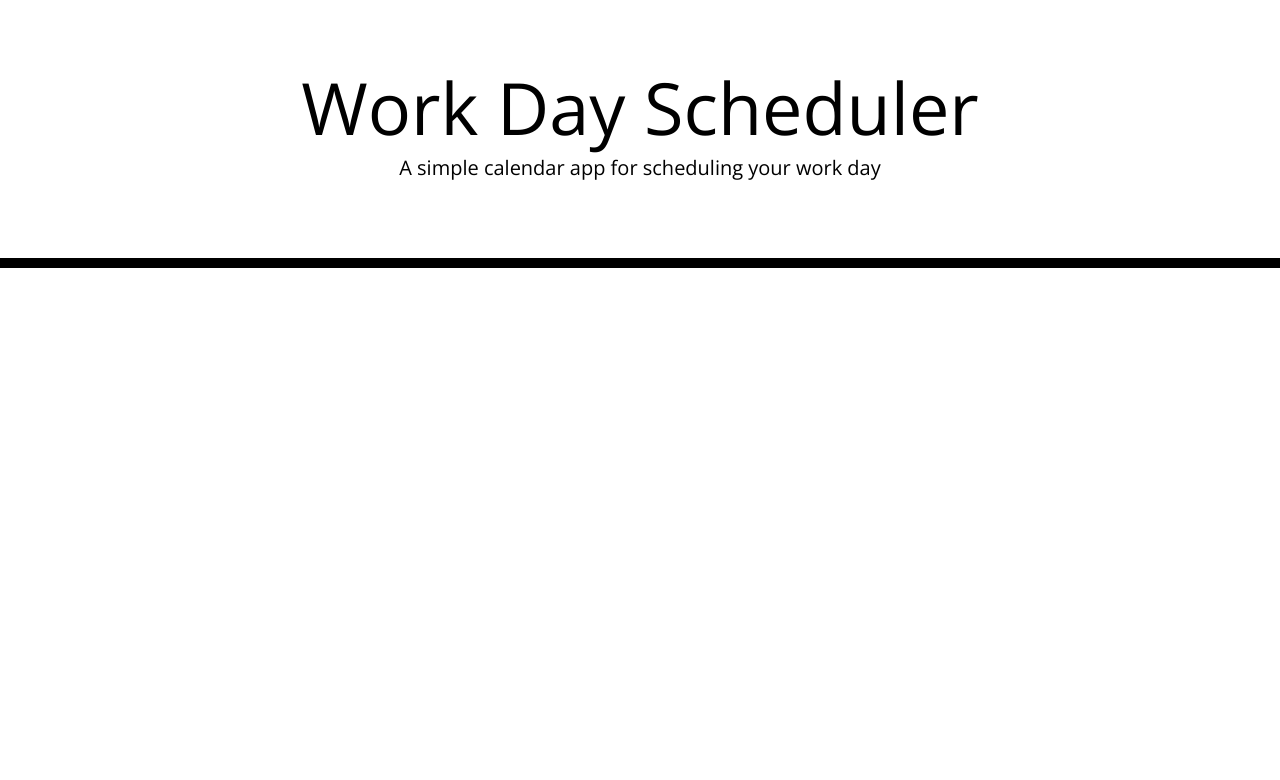
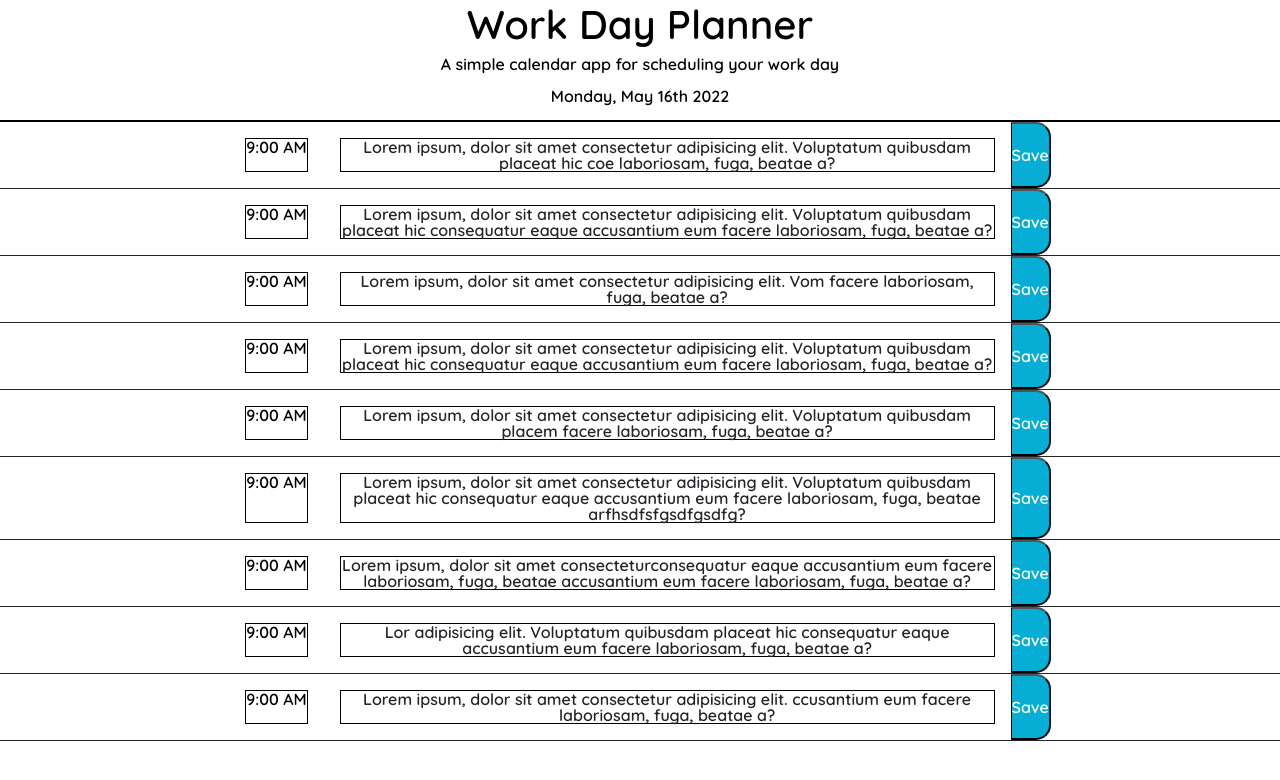
Before and after one commit to lindsey-lansford/day-planner, a plain HTML site: page index.html in a window 1280 px wide. Drawn offline with nearby package versions, Linux system fonts and the light colour scheme; files that its build step writes are made by us from their sources.

Commit message:
added moment in header and styled flexbox layouts

```diff
--- a/css/style.css
+++ b/css/style.css
@@ -1,28 +1,65 @@
+
+* {
+    box-sizing: border-box;
+    margin: 0;
+    padding: 0;
+}
+
+
 body {
-  font-family: 'Open Sans', sans-serif;
-  font-size: 16px;
+    font-family: 'Quicksand', sans-serif;
+    font-size: 1rem;
     line-height: 1;
 }
 
-textarea {
+/* textarea {
     background: transparent;
     border: none;
     resize: none;
     color: #000000;
     border-left: 1px solid black;
     padding: 10px;
-}
+} */
 
-.jumbotron {
+.top-container {
     text-align: center;
     background-color: transparent;
     color: black;
     border-radius: 0;
-  border-bottom: 10px solid black;
+    border-bottom: 2px solid black;
+}
+
+/* .title {
+    margin: 10px 5px;
+    padding: 12px 40px;
+} */
+
+.cal-container {
+    /* display: flex;
+    flex-wrap: wrap; */
+}
+
+.row {
+    display: flex;
+    flex-wrap: wrap;
+    justify-content: center;
+    white-space: pre-wrap;
+    border-bottom: 1px solid;
 }
 
 .description {
+    margin: 1rem;
+    width: 50%;
     white-space: pre-wrap;
+    text-align: center;
+    border: 1px solid #000000;
+}
+
+.hour {
+    margin: 1rem;
+    background-color: #ffffff;
+    color: #000000;
+    border: 1px solid #000000;
 }
 
 .time-block {
@@ -30,17 +67,6 @@ textarea {
     border-radius: 15px;
 }
 
-.row {
-  white-space: pre-wrap;
-  height: 80px;
-  border-top: 1px solid white;
-}
-
-.hour {
-  background-color: #ffffff;
-  color: #000000;
-  border-top: 1px dashed #000000;
-}
 
 .past {
     background-color: #d3d3d3;
--- a/index.html
+++ b/index.html
@@ -14,25 +14,81 @@
       integrity="sha384-50oBUHEmvpQ+1lW4y57PTFmhCaXp0ML5d60M1M7uH2+nqUivzIebhndOJK28anvf"
       crossorigin="anonymous"
     />
-    <link
-      href="https://fonts.googleapis.com/css?family=Open+Sans&display=swap"
-      rel="stylesheet"
-    />
-    <link rel="stylesheet" href="style.css" />
+    <link href="https://fonts.googleapis.com/css2?family=Quicksand:wght@600&display=swap" rel="stylesheet">
+    <link rel="stylesheet" href="./css/style.css" />
     <title>Work Day Scheduler</title>
   </head>
 
   <body>
-    <header class="jumbotron">
-      <h1 class="display-3">Work Day Scheduler</h1>
-      <p class="lead">A simple calendar app for scheduling your work day</p>
-      <p id="currentDay" class="lead"></p>
+    <header class="top-container">
+      <h1 class="title">Work Day Planner</h1>
+      <p>A simple calendar app for scheduling your work day</p>
+      <p id="current-date"></p>
     </header>
-    <div class="container">
-      <!-- Timeblocks go here -->
+
+    <div class="cal-container">
+      <div class="row">
+        <div class="hour">9:00 AM</div>
+        <div class="description">Lorem ipsum, dolor sit amet consectetur adipisicing elit. Voluptatum quibusdam placeat hic coe laboriosam, fuga, beatae a?</div>
+        <button class="saveBtn">Save</button>
+      </div>
+
+      <div class="row">
+        <div class="hour">9:00 AM</div>
+        <div class="description">Lorem ipsum, dolor sit amet consectetur adipisicing elit. Voluptatum quibusdam placeat hic consequatur eaque accusantium eum facere laboriosam, fuga, beatae a?</div>
+        <button class="saveBtn">Save</button>
+      </div>
+
+      <div class="row">
+        <div class="hour">9:00 AM</div>
+        <div class="description">Lorem ipsum, dolor sit amet consectetur adipisicing elit. Vom facere laboriosam, fuga, beatae a?</div>
+        <button class="saveBtn">Save</button>
+      </div>
+
+      <div class="row">
+        <div class="hour">9:00 AM</div>
+        <div class="description">Lorem ipsum, dolor sit amet consectetur adipisicing elit. Voluptatum quibusdam placeat hic consequatur eaque accusantium eum facere laboriosam, fuga, beatae a?</div>
+        <button class="saveBtn">Save</button>
+      </div>
+
+      <div class="row">
+        <div class="hour">9:00 AM</div>
+        <div class="description">Lorem ipsum, dolor sit amet consectetur adipisicing elit. Voluptatum quibusdam placem facere laboriosam, fuga, beatae a?</div>
+        <button class="saveBtn">Save</button>
+      </div>
+
+      <div class="row">
+        <div class="hour">9:00 AM</div>
+        <div class="description">Lorem ipsum, dolor sit amet consectetur adipisicing elit. Voluptatum quibusdam placeat hic consequatur eaque accusantium eum facere laboriosam, fuga, beatae arfhsdfsfgsdfgsdfg?</div>
+        <button class="saveBtn">Save</button>
+      </div>
+
+      <div class="row">
+        <div class="hour">9:00 AM</div>
+        <div class="description">Lorem ipsum, dolor sit amet consecteturconsequatur eaque accusantium eum facere laboriosam, fuga, beatae accusantium eum facere laboriosam, fuga, beatae a?</div>
+        <button class="saveBtn">Save</button>
+      </div>
+
+      <div class="row">
+        <div class="hour">9:00 AM</div>
+        <div class="description">Lor adipisicing elit. Voluptatum quibusdam placeat hic consequatur eaque accusantium eum facere laboriosam, fuga, beatae a?</div>
+        <button class="saveBtn">Save</button>
+      </div>
+
+      <div class="row">
+        <div class="hour">9:00 AM</div>
+        <div class="description">Lorem ipsum, dolor sit amet consectetur adipisicing elit. ccusantium eum facere laboriosam, fuga, beatae a?</div>
+        <button class="saveBtn">Save</button>
+      </div>
     </div>
+
+  <!-- <footer>
+    <h4>LML</h4>
+  </footer> -->
+
 
     <script src="https://cdnjs.cloudflare.com/ajax/libs/jquery/3.2.1/jquery.min.js"></script>
     <script src="https://cdnjs.cloudflare.com/ajax/libs/moment.js/2.24.0/moment.min.js"></script>
+    <script src="scripts/script.js"></script>
   </body>
 </html>
--- a/scripts/script.js
+++ b/scripts/script.js
@@ -2,6 +2,12 @@
 
 // WHEN I open the planner
 // THEN the current day is displayed at the top of the calendar
+
+const currentDate = $("#current-date");
+
+currentDate.text(moment().format("dddd, MMMM Do YYYY"));
+
+
     //SET INTERVAL WITH MOMENT.JS
 
 // WHEN I scroll down
```
Lines whose indentation alone changed are shown as unchanged.
